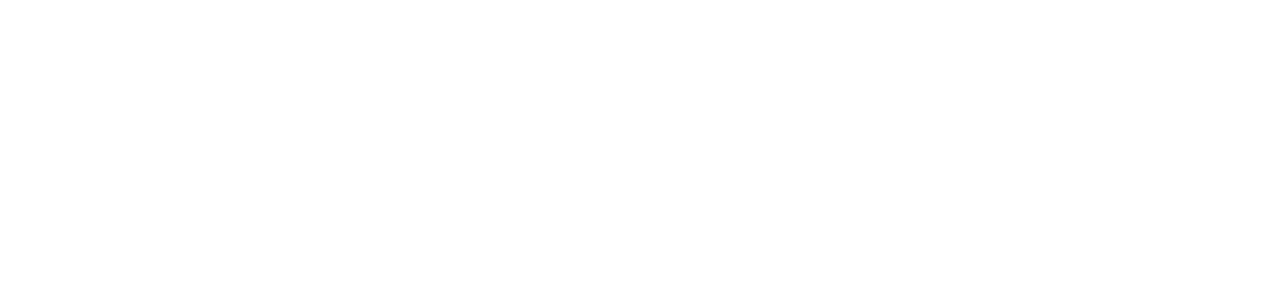
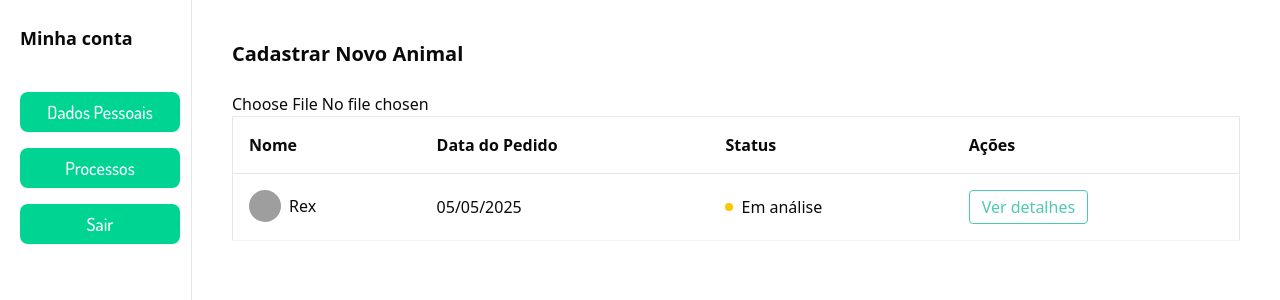
Before and after one commit to gunvieira/Aumigo-Front, a React (Vite) app: page /cadastraranimal in a window 1280 px wide. Before the commit this address had no page. Shown: the top 300 px of the page. Built offline with nearby package versions, Linux system fonts and the light colour scheme; grey boxes are pictures that could not be loaded.

Commit message:
adicionando tela cadastrar animal

```diff
--- a/src/components/myui/Entrar/Entrar.tsx
+++ b/src/components/myui/Entrar/Entrar.tsx
@@ -27,7 +27,7 @@ const TelaLogin: React.FC = () => {
                         className="mb-0"
                     />
                     <div className="flex justify-end">
-                        <a href="#" className="text-xs text-emerald-600 hover:text-emerald-700 transition">
+                        <a href="/" className="text-xs text-emerald-600 hover:text-emerald-700 transition">
                             Esqueci a senha
                         </a>
                     </div>
--- /dev/null
+++ b/src/components/myui/TelaCadastrarAnimal/TelaCadstrarAnimal.tsx
@@ -0,0 +1,63 @@
+import {Botao} from "@/components/myui/BotaoPadrao/Botao.tsx";
+import DetalhesProcesso from "@/components/myui/DetalhesProcessos/DetalhesProcesso.tsx";
+
+
+
+export default function TelaCadastrarAnimal() {
+    return (
+        <div className="flex flex-col w-full max-w-screen-xl mx-auto gap-6">
+            <div className="min-h-screen bg-white flex">
+                {/* Arrumar Botoes */}
+                <aside className="w-48 bg-white p-6 px-5 border-r border-gray-200">
+                    <h2 className="text-lg font-semibold mb-10">Minha conta</h2>
+                    <nav className="flex flex-col gap-4">
+                        <Botao to="/dadospessoais" tsize="text-[18px]" customClasses="w-40" >Dados Pessoais</Botao>
+                        <Botao to="#" tsize="text-[18px]" customClasses="w-40">Processos</Botao>
+                        <Botao to="/" tsize="text-[18px]" customClasses="w-40">Sair</Botao>
+                    </nav>
+                </aside>
+
+                {/* Conteúdo principal */}
+                <main className="flex-1 p-10">
+                    <h1 className="text-xl font-semibold mb-6">Cadastrar Novo Animal</h1>
+                    <input type="file" accept="image/jpeg, image/png" />
+
+                    <div className="overflow-x-auto">
+                        <table className="min-w-full bg-white border border-gray-200 rounded-md">
+                            <thead>
+                            <tr className="text-left border-b border-gray-200">
+                                <th className="p-4">Nome</th>
+                                <th className="p-4">Data do Pedido</th>
+                                <th className="p-4">Status</th>
+                                <th className="p-4">Ações</th>
+                            </tr>
+                            </thead>
+                            <tbody>
+                            <tr className="border-b border-gray-100 hover:bg-gray-50">
+                                <td className="p-4 flex items-center gap-2">
+                                    <img src="/Imagens/TelaInicial/neguinha.png" alt="Rex" className="w-8 h-8 rounded-full" />
+                                    Rex
+                                </td>
+                                <td className="p-4">05/05/2025</td>
+                                <td className="p-4">
+                  <span className="flex items-center gap-2">
+                    <span className="w-2 h-2 bg-yellow-400 rounded-full"></span>
+                    Em análise
+                  </span>
+                                </td>
+                                <td className="p-4">
+                                    <DetalhesProcesso>
+                                        <button className="border border-[#4EC9B0] text-[#4EC9B0] rounded px-3 py-1 hover:bg-[#E6F6F3] transition">
+                                            Ver detalhes
+                                        </button>
+                                    </DetalhesProcesso>
+                                </td>
+                            </tr>
+                            </tbody>
+                        </table>
+                    </div>
+                </main>
+            </div>
+        </div>
+    );
+}
--- a/src/components/myui/TelaProcessos/TelaProcessos.tsx
+++ b/src/components/myui/TelaProcessos/TelaProcessos.tsx
@@ -7,7 +7,6 @@ export default function ConteudoProcessos() {
     return (
         <div className="flex flex-col w-full max-w-screen-xl mx-auto gap-6">
         <div className="min-h-screen bg-white flex">
-            {/* Arrumar Botoes */}
             <aside className="w-48 bg-white p-6 px-5 border-r border-gray-200">
                 <h2 className="text-lg font-semibold mb-10">Minha conta</h2>
                 <nav className="flex flex-col gap-4">
--- a/src/routes/index.tsx
+++ b/src/routes/index.tsx
@@ -9,6 +9,7 @@ import Cadastrar from "@/pages/cadastrar.tsx";
 import CadastrarEndereco from "@/pages/cadastrarEndereco.tsx";
 import TelaDadosPessoais from "@/pages/teladadospessoais.tsx";
 import {PaginaDetalhesPet} from "@/components/myui/infoPets/InfoPets.tsx";
+import TelaCadastrarAnimal from "@/components/myui/TelaCadastrarAnimal/TelaCadstrarAnimal.tsx";
 
 
 
@@ -25,6 +26,7 @@ export default function AppRoutes() {
             <Route path="/cadastro" element={<Cadastrar/>} />
             <Route path="/pet/:petId" element={<PaginaDetalhesPet />} />
             <Route path="/cadastro/endereco" element={<CadastrarEndereco/>} />
+            <Route path="/cadastraranimal" element={<TelaCadastrarAnimal/>} />
         </Routes>
 
     )
```
